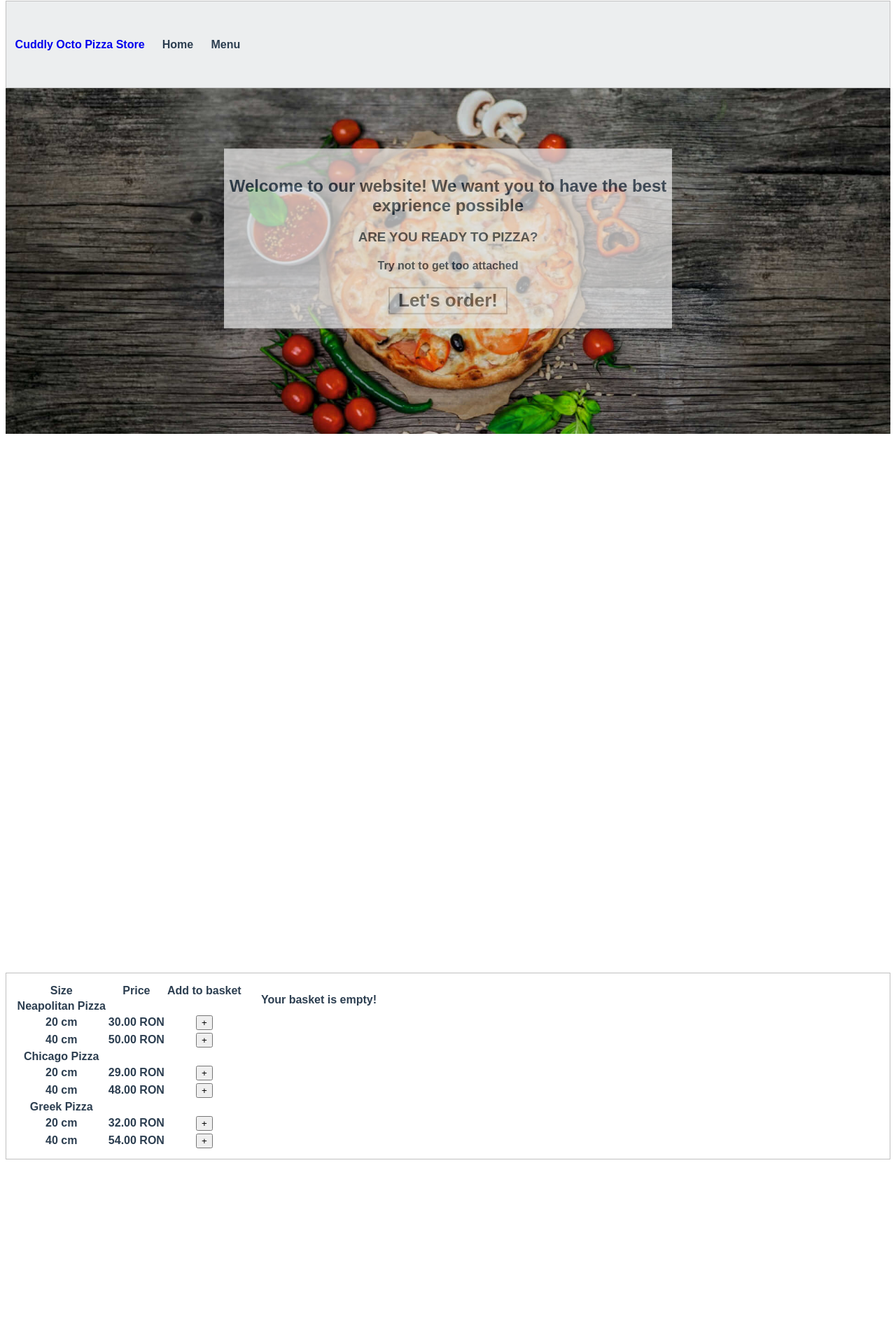
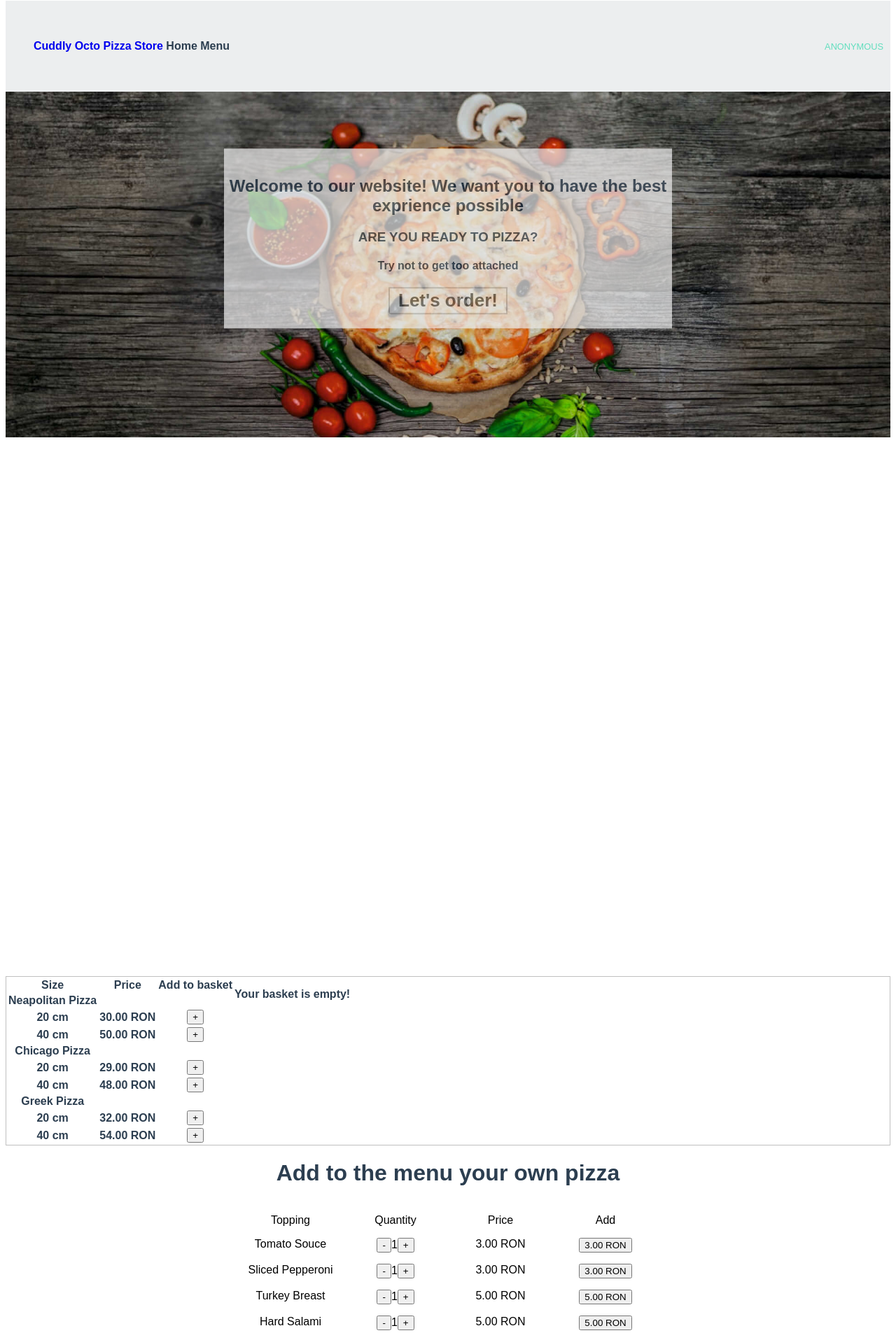
Before and after one commit to mpricu/cuddly-octo-pizza, a Vue app: page / in a window 1280 px wide. Shown: the part 59-1974 px from the top of the page at 70% size. Before the commit the page ends 1724 px from the top, so only its background shows below. Built offline with nearby package versions, Linux system fonts and the light colour scheme; data requests are answered from the project's data file.

Commit message:
attempt of flexbox implementation

```diff
--- a/db.json
+++ b/db.json
@@ -44,5 +44,44 @@
             ]
 
         }
+    ],
+    "toppings":
+    [
+        {
+            "name" : "Tomato Souce",
+            "price" : 3,
+            "quantity" : 1,
+            "stock" : 1000
+        },
+        {
+            "name" : "Sliced Pepperoni",
+            "price" : 3,
+            "quantity" : 1,
+            "stock" : 1000
+        },
+        {
+            "name" : "Turkey Breast",
+            "price" : 5,
+            "quantity" : 1,
+            "stock" : 100
+        },
+        {
+            "name" : "Hard Salami",
+            "price" : 5,
+            "quantity" : 1,
+            "stock" : 100
+        },
+        {
+            "name" : "Mushrooms",
+            "price" : 4,
+            "quantity" : 1,
+            "stock" : 100
+        },
+        {
+            "name" : "Green Olives",
+            "price" : 2,
+            "quantity" : 1,
+            "stock" : 100
+        }
     ]
 }
--- a/src/App.vue
+++ b/src/App.vue
@@ -1,11 +1,16 @@
 <template>
   <div id="app">
+    <div>
       <Header/>
-      <Home/>
+    </div>
+    <div v-if="!showMenu">
+      <Home @goToMenuAction="goToMenu"/>
+    </div>
       <div class="container">
-      <Menu class="item"/>
-      <ShoppingBasket class="item"/>
+         <Menu class="item"/>
+         <ShoppingBasket class="item"/>
       </div>
+      <Recipe/>
   </div>
 </template>
 
@@ -14,11 +19,25 @@ import Header from './components/Header'
 import Menu from './components/Menu'
 import Home from './components/Home'
 import ShoppingBasket from './components/ShoppingBasket'
+import Recipe from './components/Recipe'
 
 export default {
   name: 'App',
   components: {
-    Header, Home, Menu, ShoppingBasket
+    Header, Home, Menu, ShoppingBasket, Recipe
+  },
+  data(){
+    return {
+      showMenu: false
+    }
+
+  },
+  methods: {
+      goToMenu(){
+        this.showMenu = !this.showMenu
+
+      }
+
   }
 }
 </script>
@@ -44,10 +63,9 @@ export default {
   display: -ms-flexbox;
   display: -moz-flex;
   display: -webkit-flex;
-  display: flex;
+  justify-content: flex-start;
 }
 .item {
-  padding: 1%;
   font-weight: bold;
   text-align: center;
 }
--- a/src/components/Header.vue
+++ b/src/components/Header.vue
@@ -1,20 +1,72 @@
 <template>
-        <ul class="container header">
-            <a href="/" class="item"> Cuddly Octo Pizza Store</a>
-            <a class="item">Home</a>
-            <a class="item"> Menu</a>
-        </ul>
+   <header class="site-header">
+    <nav class="site-nav">
+      <ul>
+      <a href="/" class="item">Cuddly Octo Pizza Store</a>
+      <a class="item"> Home</a>
+      <a class="item"> Menu</a>
+      </ul>
+    </nav>
+    <div class="actions">
+      <a  class="signIn-link">{{userName}}</a>
+    </div>
+</header>
 </template>
 
+<script>
+export default {
+  data(){
+    return {
+      userName: 'Anonymous'
+    }
+  }
+}
+</script>
+
 <style scoped>
+
+  a {
+    text-decoration: none;
+    cursor: pointer;
+  }
+ .site-header {
+  background: none;
+  background: #ECEEEF;
+  display: flex;
+  font-size: 1em;
+  padding: 40px 0;
+
+  align-items: center;
+}
+.site-nav {
+    display: flex;
+    margin: 0;
+    padding: 0;
+}
+.actions {
+  margin-left: auto;
+  display: flex;
+  align-items: center;
+  margin-right: 10px;
+}
+
+.signIn-link {
+  color: #62DEBE;
+  font-size: 0.8rem;
+  margin-left: 10px;
+  text-transform: uppercase;
+}
+
+
+  /*
 a {
   text-decoration: none;
   cursor: pointer;
-  /* text-transform: uppercase; */
 }
  .header, .footer {
         background: #ECEEEF;
-        padding: 40px 0;
+         padding: 40px 0;
         font-size: 1em;
     }
+    */
 </style>
--- /dev/null
+++ b/src/components/Recipe.vue
@@ -0,0 +1,134 @@
+<template>
+<div>
+  <h1>Add to the menu your own pizza</h1>
+<div class="table-container">
+  <div class="flex-table" >
+  <div class="flex-row">Topping</div>
+  <div class="flex-row" >Quantity</div>
+  <div class="flex-row" >Price</div>
+  <div class="flex-row">Add</div>
+  </div>
+<div class="flex-table"  v-for="topping in toppings" :key="topping['.key']">
+  <div class="flex-row" >{{topping.name}}</div>
+  <div class="flex-row" >
+    <button class=""
+      type="button"
+       @click="decreaseQuantity(topping)">-</button>
+       <span>{{ topping.quantity }}</span>
+        <button class=""
+          type="button"
+        @click="increaseQuantity(topping)">+</button>
+  </div>
+  <div class="flex-row" >{{topping.price | currency}}</div>
+  <div class="flex-row" >
+    <button class=""
+          type="button"
+        @click="addTopping(topping)">{{topping.quantity * topping.price |currency}}</button>
+     </div>
+</div>
+</div>
+<button class=""
+          type="button"
+        >Add to Menu</button>
+  </div>
+</template>
+
+<script>
+export default {
+    data() {
+        return {
+            toppings: [],
+            errorMessage : '',
+            quantity: 0,
+            selectedToppings: []
+        }
+    },
+
+    methods: {
+        decreaseQuantity(item) {
+                if (item.quantity > 1) {
+                  item.quantity--;
+                }
+            },
+            increaseQuantity(item) {
+                item.quantity++;
+            },
+
+            addTopping(topping){
+                this.selectedToppings.push({
+                  price: topping.price * topping.quantity,
+                  name: topping.name
+                })
+            },
+
+            //addCustomPizza(){
+            //   let customPizza = {
+            //     name : 'Custom pizza',
+            //     description: 'My precious and taste pizza',
+            //     options: [
+            //       {
+            //         size: "20 cm",
+            //         price: 30
+            //     },
+            //     {
+            //         size: "40 cm",
+            //         price: 50
+            //     }
+            //     ]
+
+            //   }
+            //   const requestOptions = {
+            //     method: "POST",
+            //     headers: { "Content-Type": "application/json" },
+            //     body: JSON.stringify(customPizza)   /* { title: "Vue POST Request Example" }*/
+            //   };
+            // fetch("http://localhost:3000/menuItems", requestOptions)
+            //   .then(response => response.json())
+            //  /* .then(data => (this.postId = data.id)); */
+         //}
+    },
+    created() {
+         fetch("http://localhost:3000/toppings")
+            .then(response => response.json())
+            .then(data => ( this.toppings = data))
+            .catch(error => {
+              this.errorMessage = error;
+              console.error("There was an error!", error);
+              });
+    }
+
+}
+</script>
+
+<style scoped>
+div {
+  box-sizing: border-box;
+}
+
+.table-container {
+  display: block;
+  margin: 2em auto;
+  width: 90%;
+  max-width: 600px;
+}
+
+.flex-table {
+  display: flex;
+  flex-flow: row wrap;
+  /*border-left: solid 1px  #1976D2 ; */
+  transition: 0.5s;
+}
+.flex-row {
+    /* background: #1976D2; */
+    color: black;
+    /* border-color: #1565C0; */
+  }
+
+  .flex-row {
+  width: calc(100% / 4);
+  text-align: center;
+  padding: 0.5em 0.5em;
+  /* border-right: solid 1px #1976D2;
+  border-bottom: solid 1px  #1976D2; */
+}
+</style>
```
